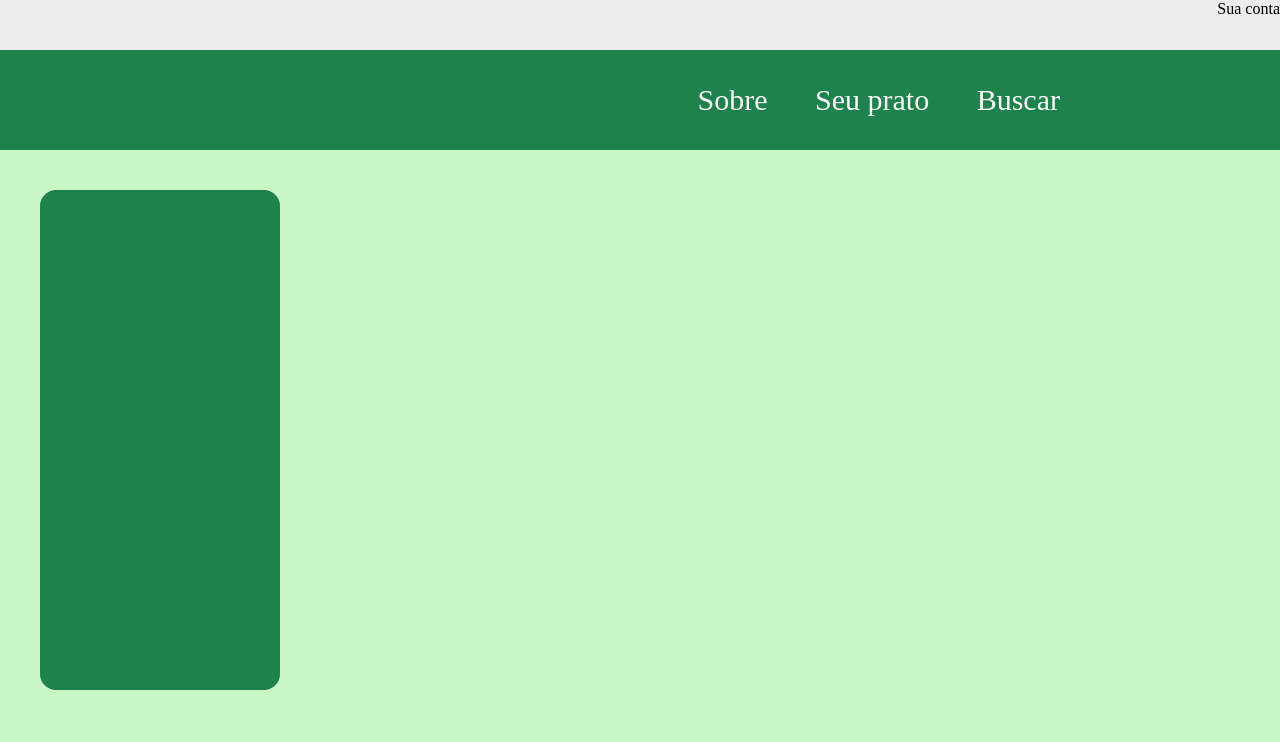
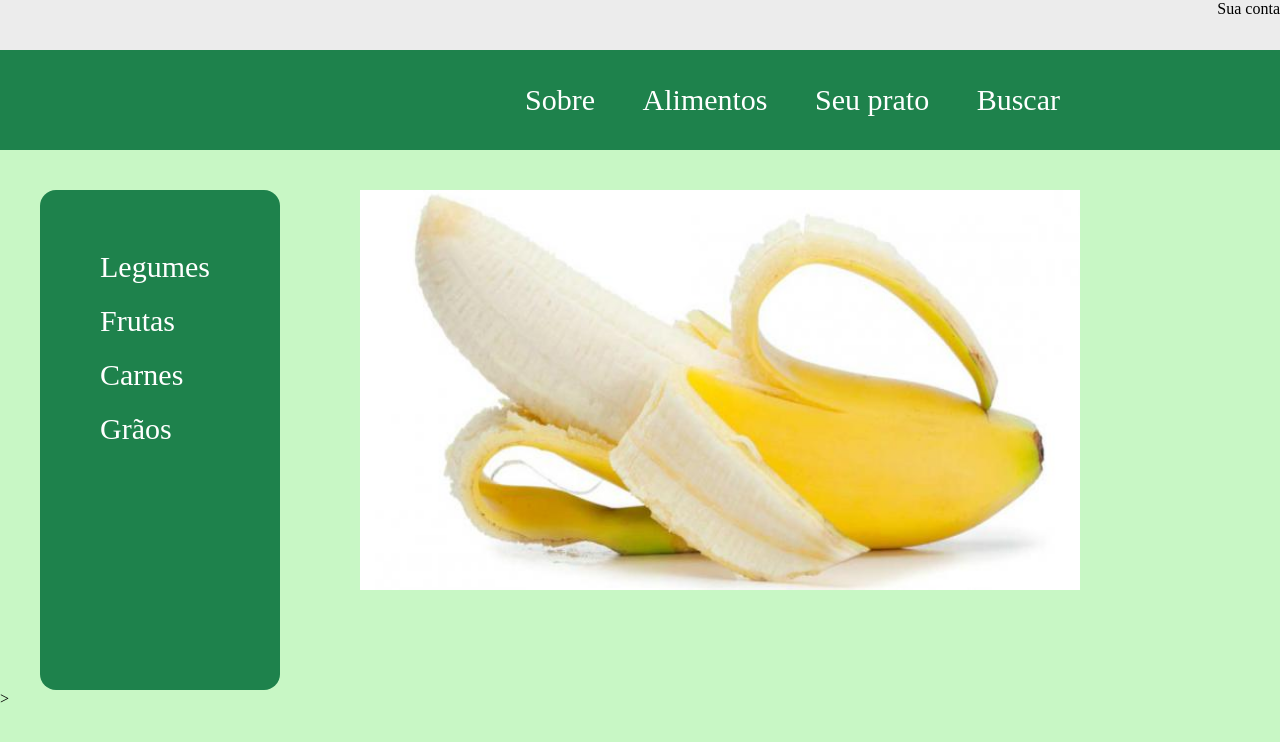
Before and after one commit to davibortolotti/nutrizone, a Django app: template nutrizone/templates/base.html in a window 1280 px wide. Shown: the top 742 px of the page. Run offline with Django 3.2, Linux system fonts and the light colour scheme; the template is opened without the code that fills it, so the values that code supplies are empty.

Commit message:
algum css e algum html de inicio

```diff
--- a/nutrizone/static/template.css
+++ b/nutrizone/static/template.css
@@ -22,7 +22,6 @@ body {
 	height: 100px;
 }
 .navigation ul {
-	color: #FFF;
 	text-align: right;
 	padding: 33px 200px 33px 40px;
 	margin: 0;
@@ -30,16 +29,40 @@ body {
 
 .fonte-nav{
 	font-size: 30px;
+	color: #FFF;
 }
 .navigation li {
 	display: inline;
 	padding: 0 20px;
 }
 
+#content {
+	position: relative;
+}
 .navlat {
 	margin-top: 40px;
 	margin-left: 40px;
 	height: 500px;
 	width: 240px;
 	border-radius: 16px;
+	position: relative;
 }
+
+.navlat ul {
+	list-style: none;
+	padding-left: 60px;
+	padding-top: 40px;
+}
+
+.navlat ul li {
+	padding-top: 20px;
+}
+
+#imagem {
+	height: 400px;
+	width: 720px;
+	position: absolute;
+	right: 0;
+	top: 0;
+	margin-right: 200px;
+}
--- a/nutrizone/templates/base.html
+++ b/nutrizone/templates/base.html
@@ -18,6 +18,7 @@
 			<nav class="navigation fundo-verde-escuro fonte-nav">
 				<ul>
 					<li>Sobre</li>
+					<li>Alimentos</li>
 					<li>Seu prato</li>
 					<li>Buscar</li>
 				</ul>
@@ -25,9 +26,18 @@
 		</div>
 	</header>
 
-	<div class="navlat fundo-verde-escuro fonte-nav">
+	<section id='content'>
+		<div class="navlat fundo-verde-escuro fonte-nav">
+			<ul>
+				<li>Legumes</li>
+				<li>Frutas</li>
+				<li>Carnes</li>
+				<li>Grãos</li>
+			</ul>
+		</div>
 
-	</div>
-
-
+		<div id="alimento">
+			<img src="{% static 'imgs/banana.jpg' %}" id='imagem'>
+		</div>
+	</section>>
 </body>
```
Also changed, not shown: nutrizone/static/imgs/banana.jpg (added).
